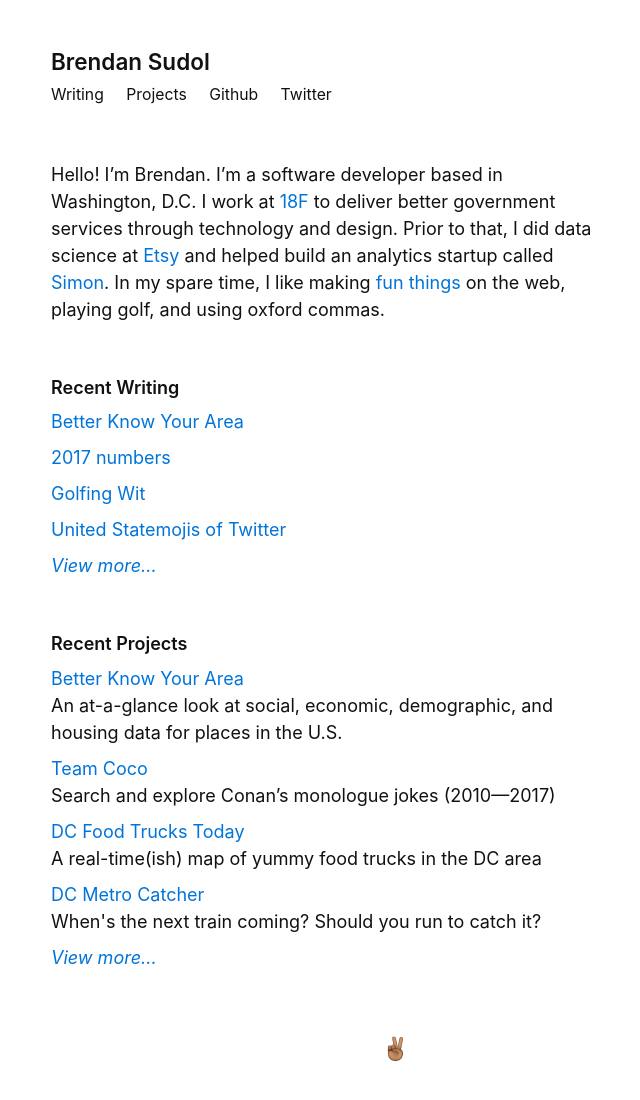
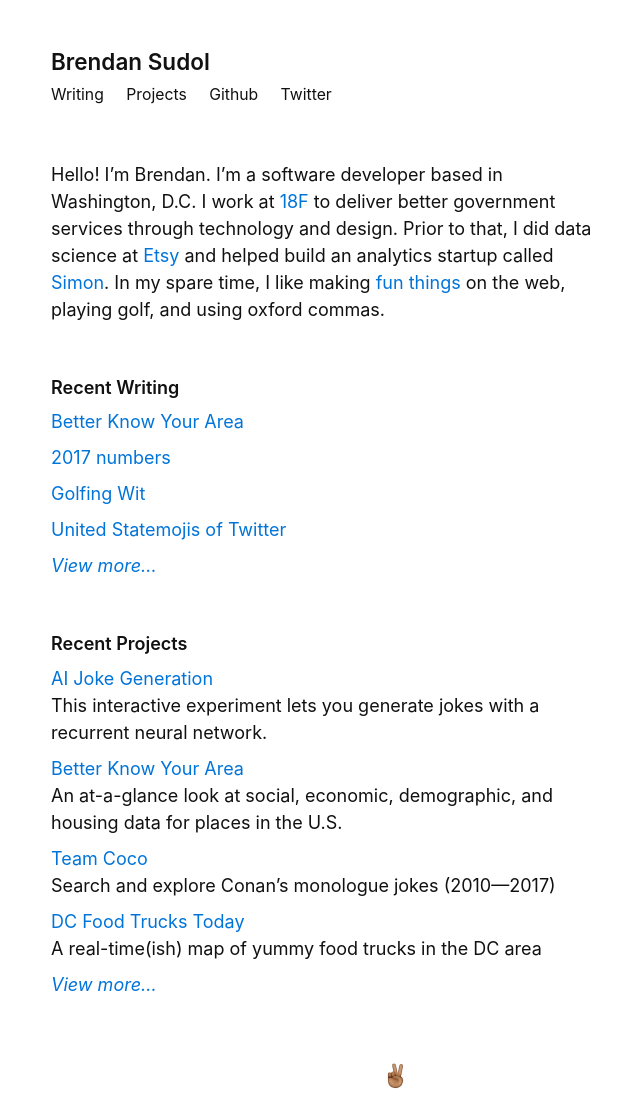
Before and after one commit to brendansudol/brendansudol.github.io, a Jekyll site: the page built from _pages/index.md, in a window 1280 px wide. Shown: the whole page, without its empty margins (244-884 px from the left). Built offline with Jekyll 4.4.1, drawn with Linux system fonts in a browser that asks for light colours; before the commit the page ends 1073 px from its top, so only the background shows below that.

Commit message:
new project

```diff
--- a/_config.yml
+++ b/_config.yml
@@ -36,6 +36,11 @@ exclude:
   - webpack.config.js
 
 projects:
+- title: AI Joke Generation
+  url: https://brendansudol.com/neural-jokes/
+  summary: >
+    This interactive experiment lets you generate jokes with a recurrent neural
+    network.
 - title: Better Know Your Area
   url: http://betterknowyourarea.com
   summary: >
```
